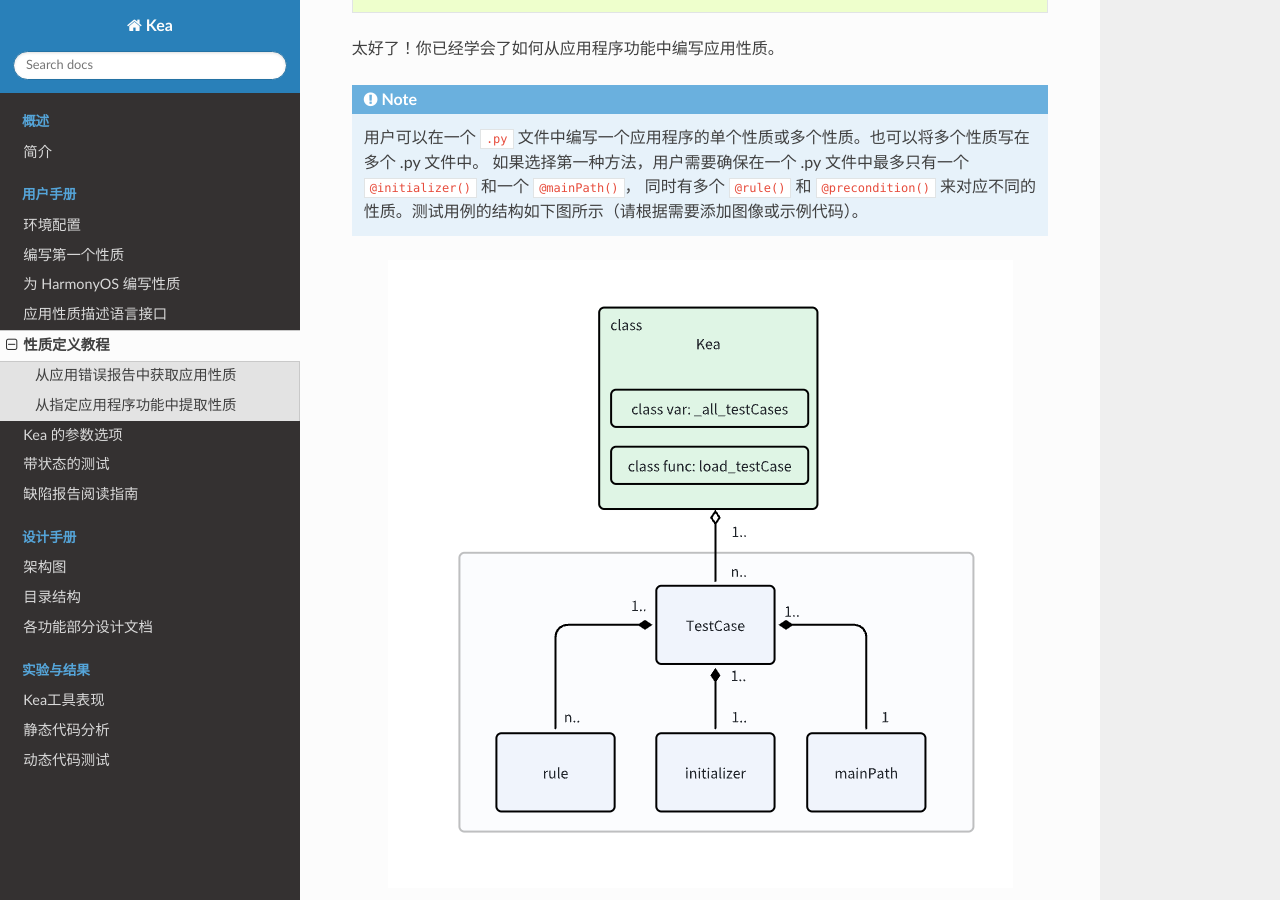
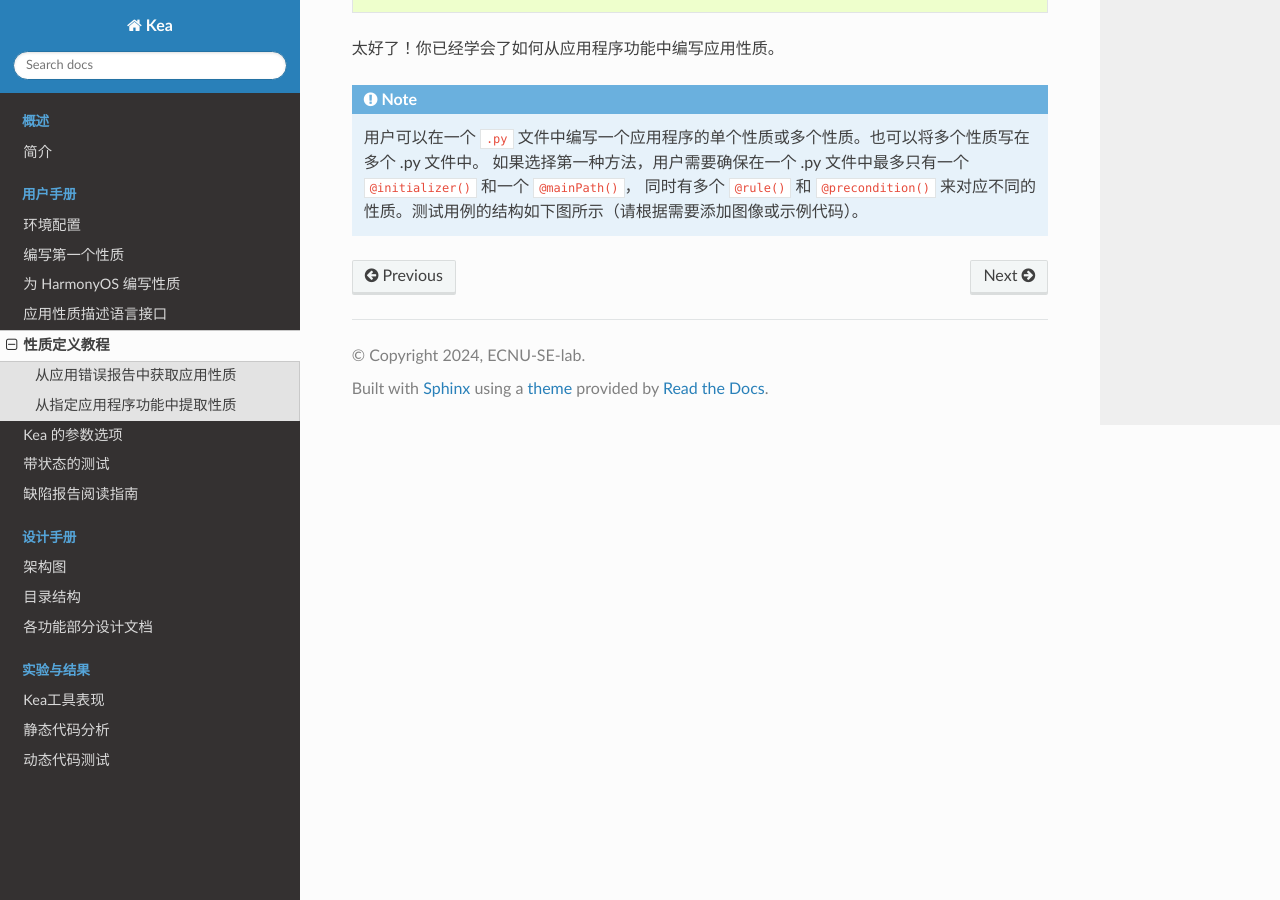
Before and after one commit to XixianLiang/kea-technic-docs, a Sphinx documentation site: the page built from docs/source/part-keaUserManuel/tutorial.rst, in a window 1280 px wide and 900 px high, scrolled down 4622 px. Built offline with Sphinx 7.4.7 and the Read the Docs theme 3.1.0, drawn with Linux system fonts in a browser that asks for light colours.

Commit message:
delete a image

```diff
--- a/docs/source/part-keaUserManuel/tutorial.rst
+++ b/docs/source/part-keaUserManuel/tutorial.rst
@@ -229,8 +229,3 @@ Kea 给用户提供 ``@initializer()`` 帮助用户定义初始化函数，让
     用户可以在一个 ``.py`` 文件中编写一个应用程序的单个性质或多个性质。也可以将多个性质写在多个 .py 文件中。
     如果选择第一种方法，用户需要确保在一个 .py 文件中最多只有一个 ``@initializer()`` 和一个 ``@mainPath()``，
     同时有多个 ``@rule()`` 和 ``@precondition()`` 来对应不同的性质。测试用例的结构如下图所示（请根据需要添加图像或示例代码）。
-
-.. image:: ../../images/TestCase.png
-            :align: center
-
-|
```
